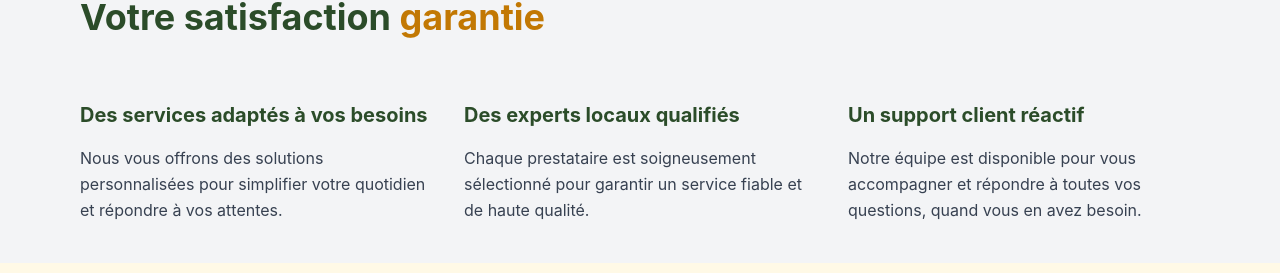
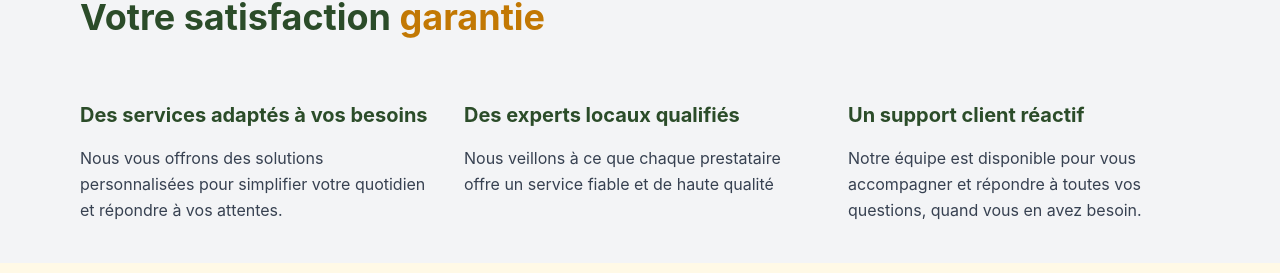
Before and after one commit to fallouwade/frontendTache21, a React (Vite) app: page / in a window 1280 px wide. Shown: the part 1765-2038 px from the top of the page. Built offline with nearby package versions, Linux system fonts and the light colour scheme; no server answers; the HTML template or start-up script is replaced by a standard one.

Commit message:
pagecommunaitaire8

```diff
--- a/src/Pages/PageClient/Components/RentalCard.jsx
+++ b/src/Pages/PageClient/Components/RentalCard.jsx
@@ -11,13 +11,14 @@ function RentalCard({
   rating,
   identifiant
 }) {
-  console.log(id)
+  console.log(id);
+
 
   return (
     <div className="bg-white rounded-xl shadow-lg hover:shadow-xl transition-all duration-300 transform hover:-translate-y-1">
       <div>    <div className="relative w-full h-60 overflow-hidden rounded-t-xl">
         <img
-          src={imageUrl || "https://a0.muscache.com/im/pictures/miso/Hosting-675821330698620822/original/109c7f78-7fe8-4746-89fa-35e953ab65fc.jpeg?im_w=720&im_format=avif"}
+          src={ `https://backendtache21.onrender.com/uploads/images/${imageUrl}`}
           alt={`Service de ${services.categorie} à ${region}`}
           className="w-full h-full object-cover transition-transform duration-500 hover:scale-110"
         />
--- a/src/Pages/PageClient/Components/Satisfaction.jsx
+++ b/src/Pages/PageClient/Components/Satisfaction.jsx
@@ -10,7 +10,7 @@ const Satisfaction = () => {
       {
         title: "Des experts locaux qualifiés",
         description:
-          "Chaque prestataire est soigneusement sélectionné pour garantir un service fiable et de haute qualité.",
+        "Nous veillons à ce que chaque prestataire offre un service fiable et de haute qualité"
       },
       {
         title: "Un support client réactif",
```
